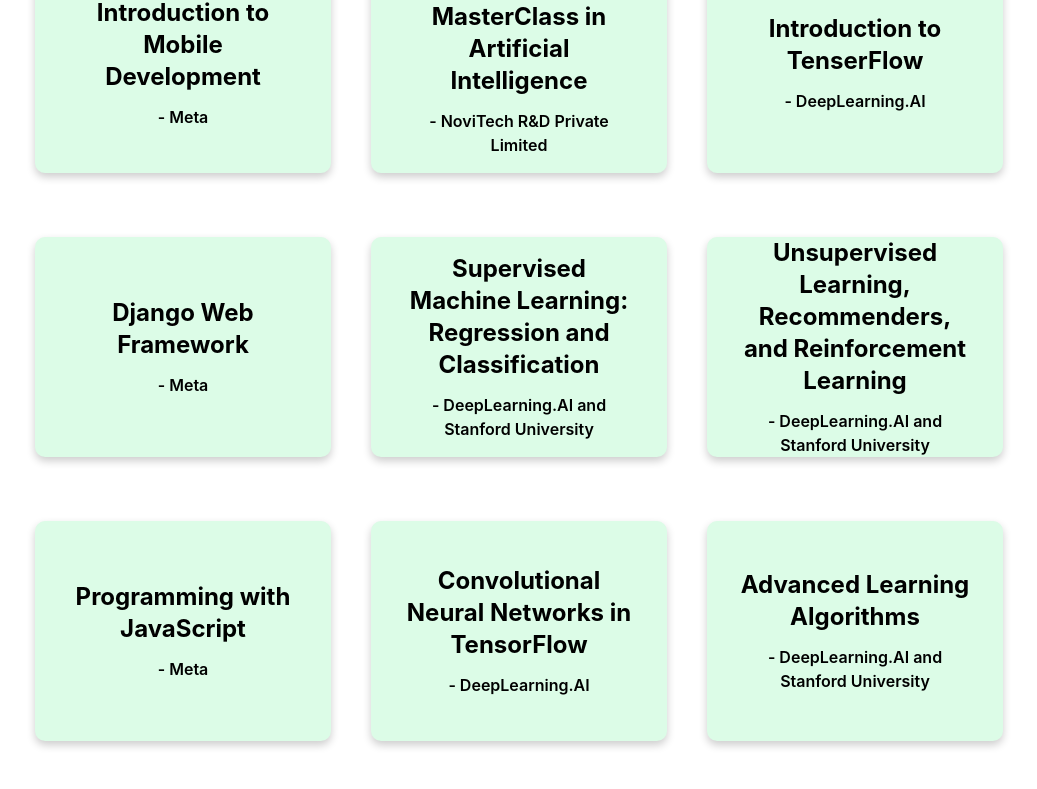
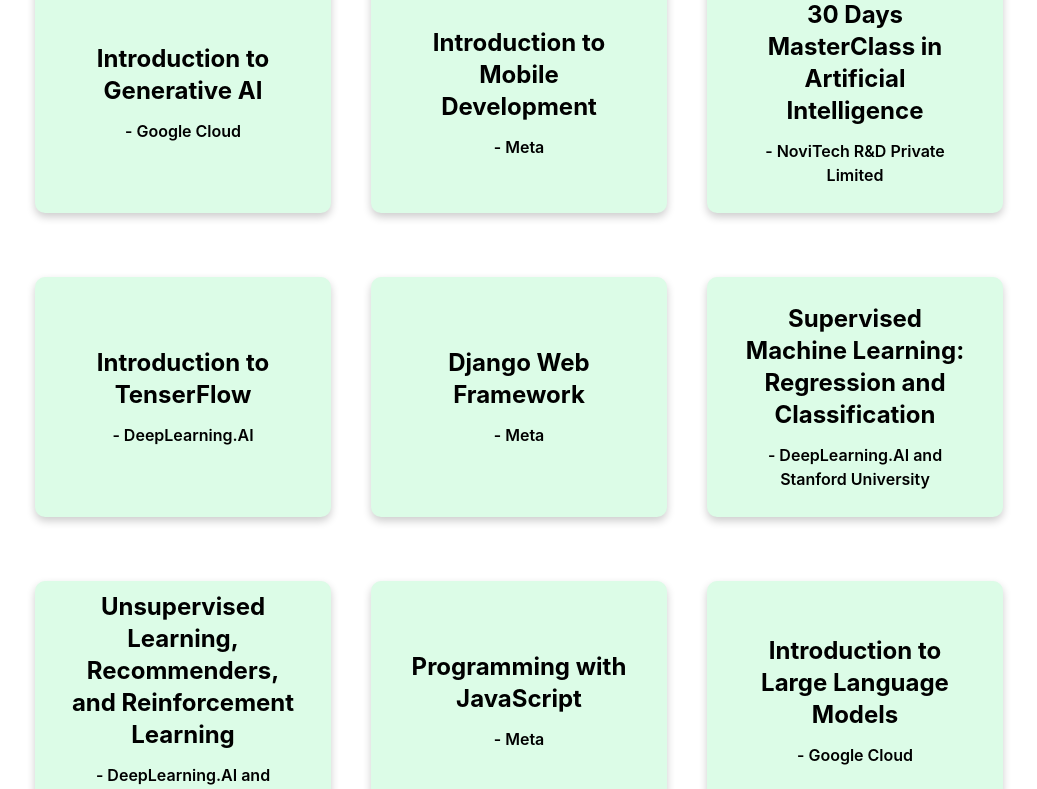
Before and after one commit to Usamafuward/portfolio, a React (Create React App) app: page /certifications in a window 1280 px wide. Shown: the part 591-1380 px from the top of the page, without its empty margins (121-1158 px from the left). Built offline with nearby package versions, Linux system fonts and the light colour scheme; the HTML template or start-up script is replaced by a standard one.

Commit message:
portfolio changed

```diff
--- a/src/index.css
+++ b/src/index.css
@@ -42,7 +42,7 @@ a {
   cursor: pointer;
   transition: transform 0.3s ease;
   text-align: center;
-  height: 220px;
+  height: 240px;
 }
 
 .card:hover {
--- a/src/pages/Certifications.jsx
+++ b/src/pages/Certifications.jsx
@@ -22,6 +22,13 @@ export default function Certifications() {
         "Completed an online specialization covering supervised and unsupervised learning, recommender systems, and reinforcement learning, gaining practical skills for real-world applications in machine learning.",
       to: "https://coursera.org/verify/specialization/1XJIPHSURREJ",
       organization: "DeepLearning.AI and Stanford University",
+    },
+    {
+      title: "Introduction to Generative AI",
+      description:
+        "An online course authorized by Google Cloud and offered through Coursera, providing foundational knowledge of generative AI concepts, tools, and applications.",
+      to: "https://coursera.org/verify/97FEMUSJ16AN",
+      organization: "Google Cloud",
     },
     {
       title: "Introduction to Mobile Development",
@@ -73,6 +80,13 @@ export default function Certifications() {
       organization: "Meta",
     },
     {
+      title: "Introduction to Large Language Models",
+      description:
+        "An online course authorized by Google Cloud and offered through Coursera. This course provides foundational knowledge of large language models (LLMs), their applications, and techniques to enhance their performance.",
+      to: "https://coursera.org/verify/WVOQZH3G9WIK",
+      organization: "Google Cloud",
+    },
+    {
       title: "Convolutional Neural Networks in TensorFlow",
       description:
         "An online course authorized by DeepLearning.AI and offered through Coursera, focusing on building and deploying convolutional neural networks (CNNs) using TensorFlow for image recognition and computer vision applications.",
@@ -85,6 +99,13 @@ export default function Certifications() {
         "An online course authorized by DeepLearning.AI and Stanford University, offered through Coursera, covering advanced machine learning algorithms and techniques to enhance model performance and tackle complex data challenges.",
       to: "https://coursera.org/verify/VZ4XLESMVTGF",
       organization: "DeepLearning.AI and Stanford University",
+    },
+    {
+      title: "Introduction to Responsible AI",
+      description:
+        "An online course authorized by Google Cloud and offered through Coursera. This course provides foundational knowledge of responsible AI practices, emphasizing the importance of ethical considerations and Google's AI principles.",
+      to: "https://coursera.org/verify/O43QCWPY75RY",
+      organization: "Google Cloud",
     },
   ];
 
--- a/src/pages/Projects.jsx
+++ b/src/pages/Projects.jsx
@@ -30,6 +30,13 @@ export default function Projects() {
       technologies: ["React", "Node.js", "Express", "MongoDB", "Mongoose"],
     },
     {
+      title: "RAG Pipeline for PDF Analysis (Chatbot)",
+      description:
+        "This project is a RAG (Retrieval-Augmented Generation) pipeline that extracts and processes text, tables, and images from PDFs, enabling users to query the extracted information through a conversational interface. It combines multi-modal embeddings with a Google Generative AI-powered question-answering system.",
+      to: "https://github.com/Usamafuward/Rag-Pipeline-For-PDF-Analysis.git",
+      technologies: ["LangChain", "Google GEN AI", "FIASS", "Streamlit", "Python"],
+    },
+    {
       title: "Portfolio Website",
       description:
         "A personal portfolio built with React that showcases my projects and skills in software engineering and machine learning, providing an engaging platform for potential employers and collaborators.",
@@ -50,6 +57,13 @@ export default function Projects() {
       to: "https://github.com/Usamafuward/Django-blog.git",
       technologies: ["Python", "Django", "HTML", "CSS", "PostgreSQL"],
     },
+    {
+      title: "LangChain for LLM Application Development (coursera)",
+      description:
+        "The project uses the LangChain framework to build applications with advanced language models (LLMs), focusing on key features like prompts, memory management, creating operation chains, document-based question answering, and developing LLMs as reasoning agents.",
+      to: "https://www.coursera.org/learn/langchain-for-llm-application-development-project",
+      technologies: ["LangChain", "LLM", "OpenAI", "Python"],
+    },
   ];
 
   return (
@@ -68,9 +82,9 @@ export default function Projects() {
                 <p className="py-2" style={{ fontStyle: "italic" }}>
                   Tech Stack : {project.technologies.join(", ")}
                 </p>
-                <div className="overlay">
-                  <h5 className="font-bold text-white">{project.title}</h5>
-                  <p className="p-2 text-white">{project.description}</p>
+                <div className="overlay p-2">
+                  <h5 className="font-bold text-white text-lg">{project.title}</h5>
+                  <p className="text-white">{project.description}</p>
                 </div>
               </div>
             </Link>
```
